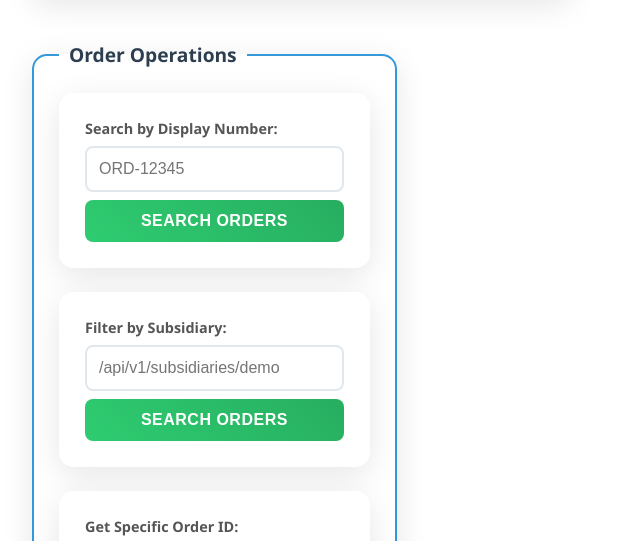
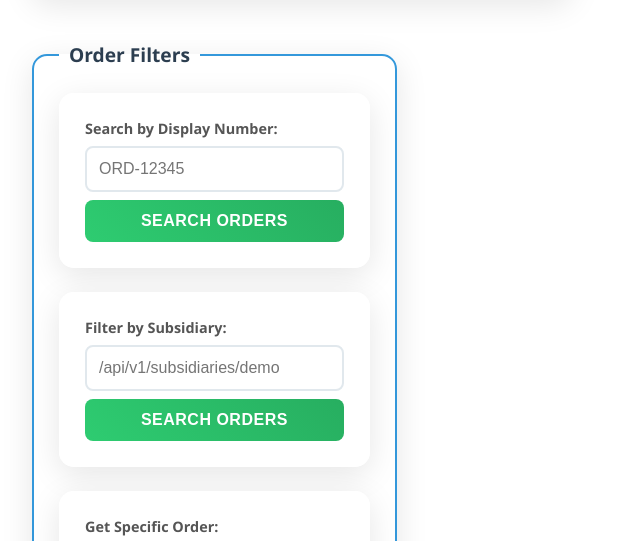
Before and after one commit to QbilSoftware/api-demo-apps, a website: page Order/public/index.html in a window 1280 px wide. Shown: the part 334-875 px from the top of the page, 0-640 px from the left. Drawn offline with Linux system fonts and the light colour scheme.

Commit message:
fine: fine tune content

```diff
--- a/Order/public/index.html
+++ b/Order/public/index.html
@@ -34,7 +34,7 @@
         </fieldset>
 
         <fieldset class="card">
-            <legend>Order Operations</legend>
+            <legend>Order Filters</legend>
             <div class="controls">
                 <div class="card">
                     <div class="input-group">
@@ -52,7 +52,7 @@
                 </div>
                 <div class="card">
                     <div class="input-group">
-                        <label for="orderId">Get Specific Order ID:</label>
+                        <label for="orderId">Get Specific Order:</label>
                         <input type="text" id="orderId" placeholder="Enter order ID">
                         <button class="btn btn-success" onclick="getOrderById()">Get Order by ID</button>
                     </div>
```
